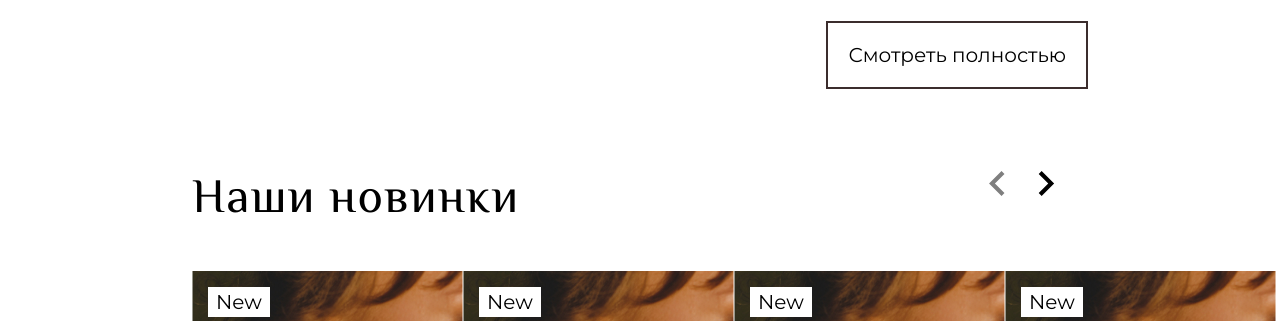
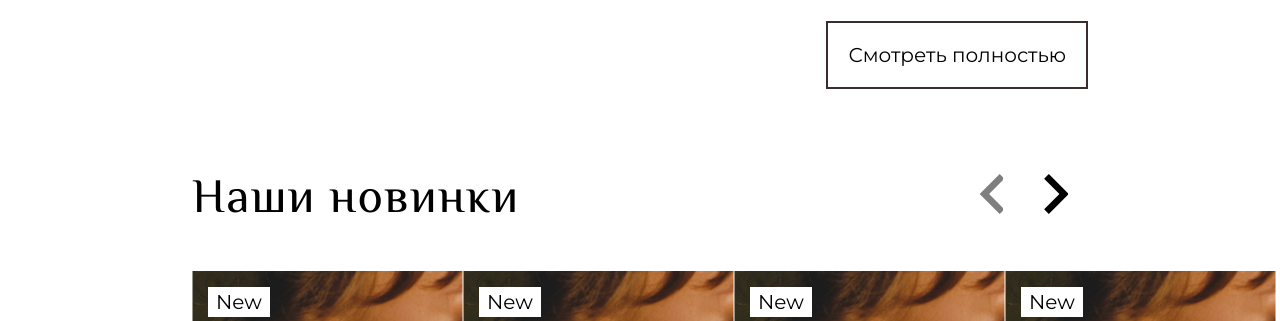
Before and after one commit to algorithm-ssau/2023-6314-3_e-commerce, a React (Vite) app in the folder client/: page / in a window 1280 px wide. Shown: the part 1740-2061 px from the top of the page. Built offline with nearby package versions, Linux system fonts and the light colour scheme.

Commit message:
fix: fixing arrows location

```diff
--- a/client/src/components/newProducts/Arrows/ArrowLeft.tsx
+++ b/client/src/components/newProducts/Arrows/ArrowLeft.tsx
@@ -4,7 +4,7 @@ export const ArrowLeft = () => {
   return (
     <svg
         className={styles.icon}
-        viewBox="0 0 32 32"
+        viewBox="0 0 10 16"
         fill="none"
         xmlns="http://www.w3.org/2000/svg">
 
--- a/client/src/components/newProducts/Arrows/ArrowRight.tsx
+++ b/client/src/components/newProducts/Arrows/ArrowRight.tsx
@@ -4,7 +4,7 @@ export const ArrowRight = () => {
   return (
     <svg
         className={styles.icon}
-        viewBox="0 0 32 32"
+        viewBox="0 0 10 16"
         fill="none"
         xmlns="http://www.w3.org/2000/svg">
 
--- a/client/src/components/newProducts/Arrows/Icon.module.css
+++ b/client/src/components/newProducts/Arrows/Icon.module.css
@@ -1,7 +1,7 @@
 .icon {
-  max-width: 50px;
+  max-width: 40px;
   width: 100%;
-  max-height: 50px;
+  max-height: 40px;
   height: 100%;
   cursor: pointer;
 }
--- a/client/src/components/newProducts/NewProducts.module.css
+++ b/client/src/components/newProducts/NewProducts.module.css
@@ -19,6 +19,9 @@
 .arrows {
   display: flex;
   flex-direction: row;
-  justify-content: space-between;
   align-items: center;
 }
+
+.arrowsItem {
+  padding: 0 1.25em;
+}
--- a/client/src/components/newProducts/NewProducts.tsx
+++ b/client/src/components/newProducts/NewProducts.tsx
@@ -9,8 +9,12 @@ export const NewProducts = () => {
       <div className={styles.flexHeader}>
         <p className={styles.p4}>Наши новинки</p>
         <div className={styles.arrows}>
-          <ArrowLeft />
-          <ArrowRight />
+          <div className={styles.arrowsItem}>
+            <ArrowLeft />
+          </div>
+          <div className={styles.arrowsItem}>
+            <ArrowRight />
+          </div>
         </div>
         {/* in this place must be added two arrows */}
       </div>
```
